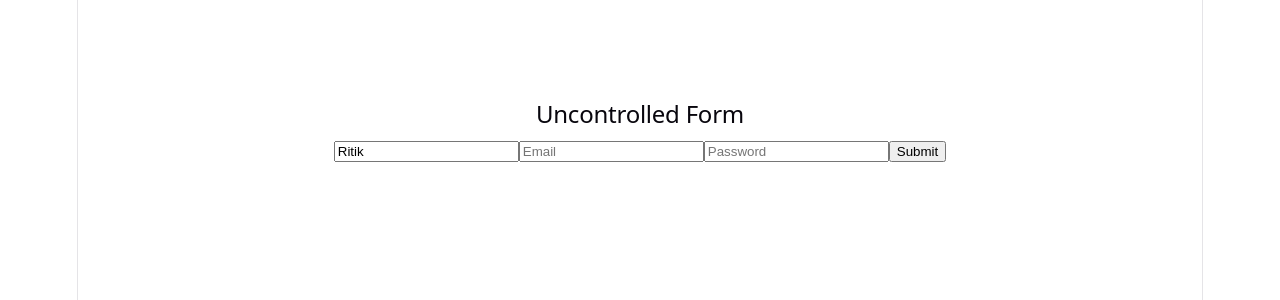
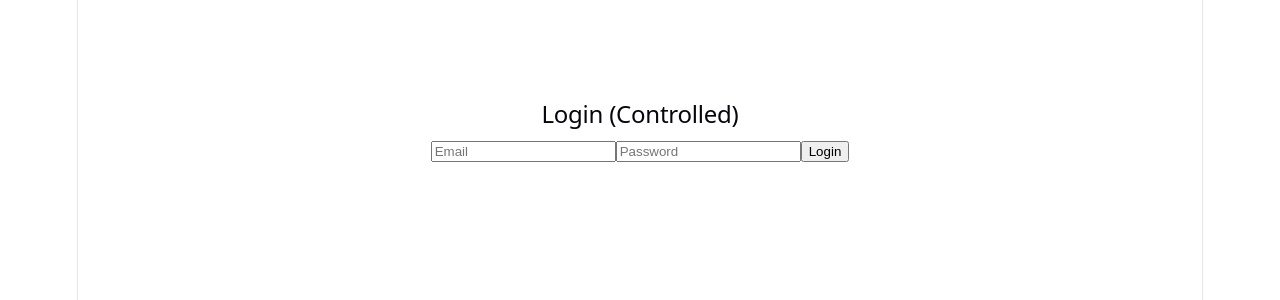
Before and after one commit to riki8055/project-revive-journal, a React (Vite) app in the folder weekly-projects/13_14-dashboard-app/: page / in a window 1280 px wide. Shown: the top 300 px of the page. Built offline with nearby package versions, Linux system fonts and the light colour scheme.

Commit message:
create a login form (controlled)

```diff
--- a/weekly-projects/13_14-dashboard-app/src/App.jsx
+++ b/weekly-projects/13_14-dashboard-app/src/App.jsx
@@ -2,11 +2,12 @@ import "./App.css";
 import ControlledForm from "./components/ControlledForm";
 import HeavyForm from "./components/HeavyForm";
 import UncontrolledForm from "./components/UncontrolledForm";
+import LoginForm from "./components/LoginForm";
 
 function App() {
   return (
     <div style={{ marginTop: "100px" }}>
-      <UncontrolledForm />
+      <LoginForm />
     </div>
   );
 }
--- /dev/null
+++ b/weekly-projects/13_14-dashboard-app/src/components/LoginForm.jsx
@@ -0,0 +1,54 @@
+import { useState } from "react";
+
+export default function LoginForm() {
+  const [form, setForm] = useState({
+    email: "",
+    password: "",
+  });
+
+  const [error, setError] = useState("");
+
+  function handleChange(e) {
+    const { name, value } = e.target;
+
+    setForm((prev) => ({
+      ...prev,
+      [name]: value,
+    }));
+  }
+
+  function handleSubmit(e) {
+    e.preventDefault();
+
+    if (!form.email || !form.password) {
+      setError("All fields are required");
+      return;
+    }
+
+    console.log("Login Data:", form);
+  }
+
+  return (
+    <form onSubmit={handleSubmit}>
+      <h2>Login (Controlled)</h2>
+
+      <input
+        name="email"
+        placeholder="Email"
+        value={form.email}
+        onChange={handleChange}
+      />
+
+      <input
+        name="password"
+        placeholder="Password"
+        value={form.password}
+        onChange={handleChange}
+      />
+
+      {error && <p style={{ color: "red" }}>{error}</p>}
+
+      <button type="submit">Login</button>
+    </form>
+  );
+}
```
